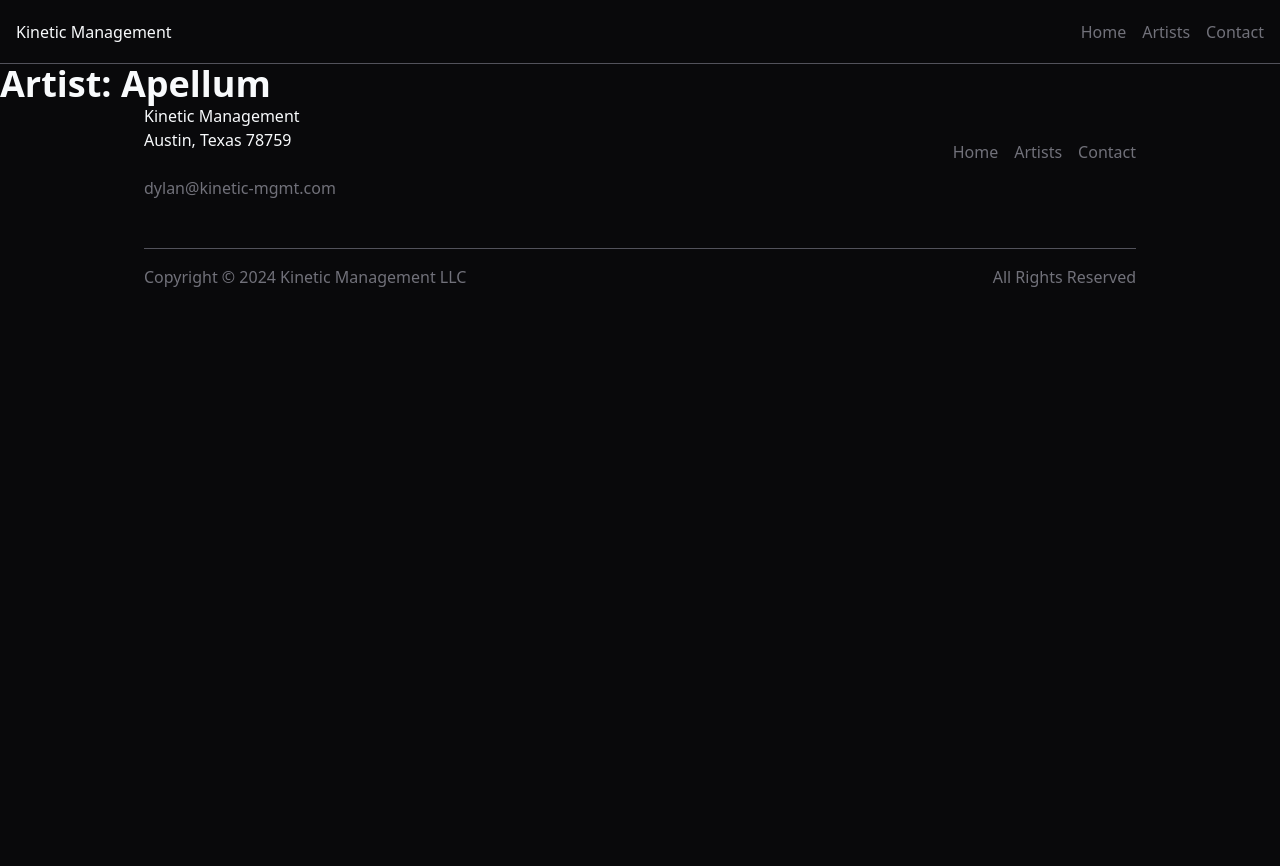
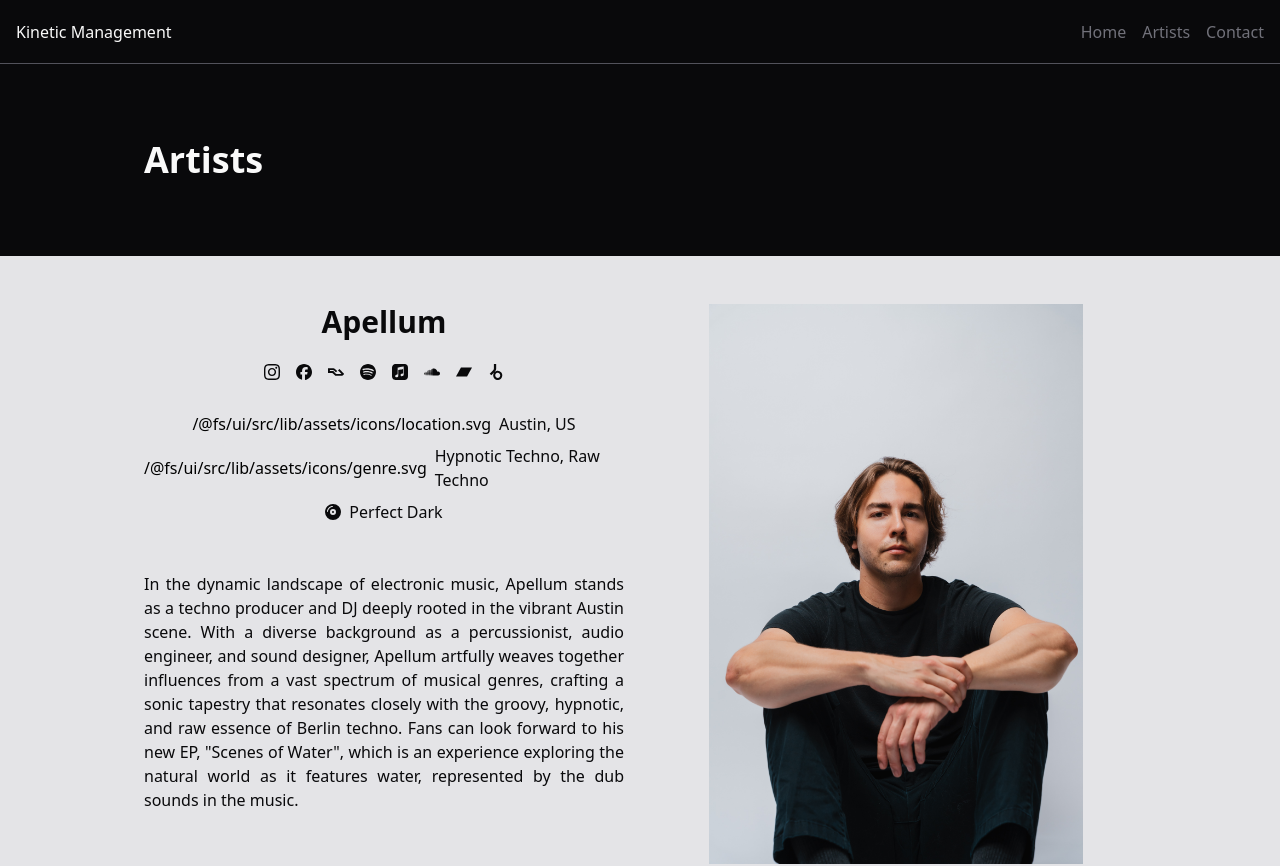
Before and after one commit to maxwellmattryan/kinetic-mgmt.com, a SvelteKit app in the folder ui/: page /artists/apellum in a window 1280 px wide. Shown: the top 866 px of the page. Before the commit the page ends 800 px from the top, so only its background shows below. Built offline with nearby package versions, Linux system fonts and the light colour scheme.

Commit message:
Create initial artist page

```diff
--- a/ui/src/app.css
+++ b/ui/src/app.css
@@ -32,7 +32,7 @@ h4,
 h5,
 h6,
 p {
-	@apply text-slate-50;
+	@apply text-zinc-50;
 }
 
 a {
--- a/ui/src/lib/app/enums.ts
+++ b/ui/src/lib/app/enums.ts
@@ -22,6 +22,7 @@ export enum Country {
 
 export enum Genre {
 	DeepHouse = 'Deep House',
+	Hardgroove = 'Hardgroove',
 	HardTechno = 'Hard Techno',
 	HypnoticTechno = 'Hypnotic Techno',
 	MinimalTech = 'Minimal Tech',
--- a/ui/src/lib/data/artists.ts
+++ b/ui/src/lib/data/artists.ts
@@ -15,6 +15,34 @@ export const ARTISTS: IArtist[] = [
 			{
 				url: 'https://instagram.com/apellum',
 				icon: Icon.Instagram,
+			},
+			{
+				url: 'https://facebook.com/apellummusic',
+				icon: Icon.Facebook,
+			},
+			{
+				url: 'https://ra.co/dj/apellum',
+				icon: Icon.ResidentAdvisor,
+			},
+			{
+				url: 'https://open.spotify.com/artist/2MOOYBdY5kjSsiTCugonnJ?si=pkeY-d3nRESBSXIjGSu-sg',
+				icon: Icon.Spotify,
+			},
+			{
+				url: 'https://music.apple.com/us/artist/apellum/1535711525',
+				icon: Icon.AppleMusic,
+			},
+			{
+				url: 'https://soundcloud.com/apellum',
+				icon: Icon.SoundCloud,
+			},
+			{
+				url: 'https://apellum.bandcamp.com',
+				icon: Icon.Bandcamp,
+			},
+			{
+				url: 'https://www.beatport.com/artist/apellum/1217073',
+				icon: Icon.Beatport,
 			},
 		],
 		labels: [Label.PerfectDark],
--- a/ui/src/routes/artists/[artist]/+page.svelte
+++ b/ui/src/routes/artists/[artist]/+page.svelte
@@ -1,6 +1,8 @@
 <script lang="ts">
-	import { COMPANY_NAME } from '$lib/app'
+	import { Color, COMPANY_NAME, Icon as IconName } from '$lib/app'
+	import { Banner, Icon } from '@components'
 	import type { PageData } from './$types'
+	import { base } from '$app/paths'
 
 	export let data: PageData
 </script>
@@ -9,6 +11,48 @@
 	<title>{COMPANY_NAME} | {data.name}</title>
 </svelte:head>
 
-{#if data}
-	<h1>Artist: {data.name}</h1>
-{/if}
+<artist-page>
+	<Banner header="Artists" />
+	<div class="bg-zinc-200 flex flex-row space-x-8 justify-between px-36 py-12 mb-12">
+		<div class="flex flex-col flex-1 flex-grow items-center">
+			<h2 class="text-zinc-950">{data.name}</h2>
+			<div class="flex flex-row mt-6 space-x-4">
+				{#each data.links as link}
+					<a href={link.url}>
+						{#if link.icon}
+							<Icon icon={link.icon} color={Color.Zinc950} size="sm" />
+						{/if}
+					</a>
+				{/each}
+			</div>
+			<div class="flex flex-row space-x-2 items-center mt-8">
+				<Icon icon={IconName.Location} color={Color.Zinc950} size="sm" />
+				<p>{data.location.city}, {data.location.country}</p>
+			</div>
+			<div class="flex flex-row space-x-2 items-center mt-2">
+				<Icon icon={IconName.Genre} color={Color.Zinc950} size="sm" />
+				<p>{data.genres.join(', ')}</p>
+			</div>
+			{#if data.labels && data.labels.length > 0}
+				<div class="flex flex-row space-x-2 items-center mt-2">
+					<Icon icon={IconName.Label} color={Color.Zinc950} size="sm" />
+					<p>{data.labels.join(', ')}</p>
+				</div>
+			{/if}
+			<p class="text-justify mt-12">{data.bio}</p>
+		</div>
+		<div class="flex flex-1 flex-grow justify-center">
+			<img
+				class="object-cover max-w-[40vw] max-h-[70vh]"
+				src="{base}/images/artist_{data.images[0]}"
+				alt="{data.name} image"
+			/>
+		</div>
+	</div>
+</artist-page>
+
+<style lang="postcss">
+	p {
+		@apply text-zinc-950;
+	}
+</style>
```
